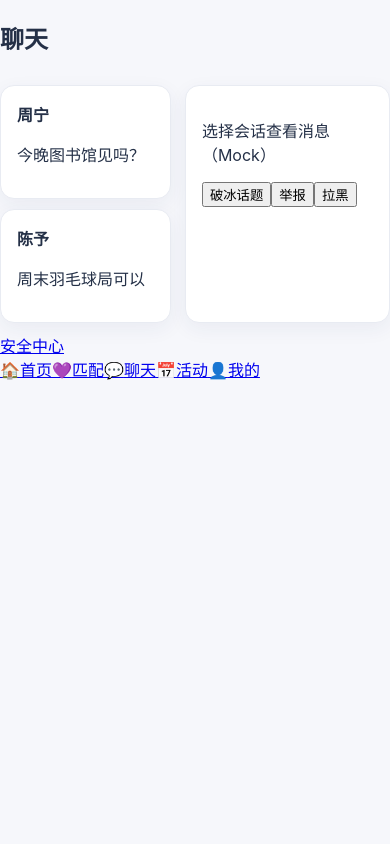
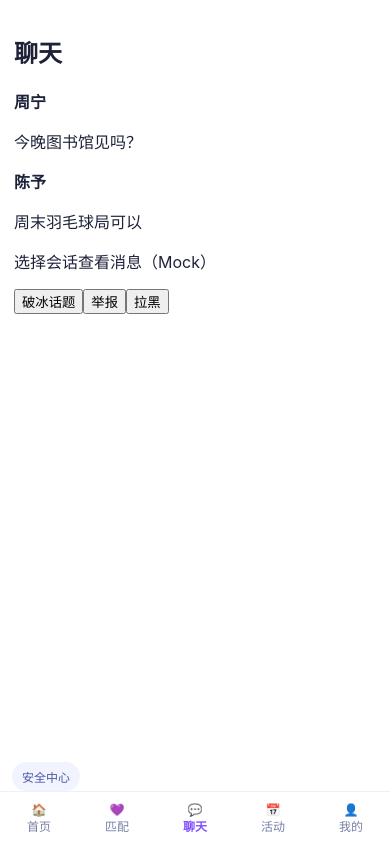
Before and after one commit to js9cpp57y4-jpg/friend-app, a React (Vite) app: page /chat in a window 390 px wide. Built offline with nearby package versions, Linux system fonts and the light colour scheme.

Commit message:
feat: apply mobile social app styles

```diff
--- a/src/styles/global.css
+++ b/src/styles/global.css
@@ -1 +1,17 @@
-:root{font-family:Inter,system-ui,sans-serif;background:#f6f7fb;color:#243047}*{box-sizing:border-box}body{margin:0}.app-shell{display:flex;min-height:100vh}.sidebar{width:220px;background:#fff;padding:20px;border-right:1px solid #e6e8ee}.nav{display:block;padding:10px;border-radius:10px;color:#4c5a74;text-decoration:none;margin:6px 0}.nav.active,.nav:hover{background:#eef3ff;color:#1d4ed8}.content{flex:1;padding:24px}.card{background:#fff;border:1px solid #e8ebf2;border-radius:14px;padding:16px;margin:10px 0;box-shadow:0 6px 20px rgba(35,56,100,.06)}.grid{display:grid;grid-template-columns:repeat(auto-fit,minmax(220px,1fr));gap:12px}.primary{background:#3b82f6;color:#fff;border:none;padding:8px 12px;border-radius:8px}.auth{max-width:420px;margin:10vh auto}.auth input{width:100%;padding:10px;margin:8px 0;border:1px solid #cfd6e4;border-radius:8px}.chat-layout{display:grid;grid-template-columns:1fr 1.2fr;gap:14px}
+:root{font-family:Inter,'PingFang SC',sans-serif;color:#1e2238}*{box-sizing:border-box}body{margin:0;background:linear-gradient(180deg,#eef1ff,#f8f8fc)}
+.mobile-stage{min-height:100vh;display:grid;place-items:center;padding:16px}
+.phone-shell{width:min(390px,100vw);height:min(780px,100vh);background:#fff;border-radius:34px;border:10px solid #111;overflow:hidden;display:flex;flex-direction:column;box-shadow:0 24px 64px rgba(44,54,103,.24)}
+.phone-content{flex:1;overflow:auto;padding:14px 14px 86px}
+.bottom-tab{position:sticky;bottom:0;display:grid;grid-template-columns:repeat(5,1fr);background:#fff;border-top:1px solid #eceffd}
+.tab-item{text-decoration:none;color:#7980a7;font-size:12px;display:grid;justify-items:center;padding:10px 2px}.tab-item.active{color:#7f51ff;font-weight:700}
+.feed-header h1{margin:0;background:linear-gradient(120deg,#4f73ff,#b05cff,#ff5ba5);-webkit-background-clip:text;color:transparent}
+.stories-row{display:flex;gap:8px;overflow:auto;margin-bottom:8px}.story-ring{padding:8px 12px;border-radius:999px;color:#fff;background:linear-gradient(120deg,#6d7bff,#cb5fff)}
+.feed-card,.swipe-card{background:#fff;border-radius:16px;padding:12px;box-shadow:0 10px 24px rgba(36,47,90,.1);margin:10px 0}
+.feed-visual,.swipe-photo{height:160px;border-radius:12px;display:grid;place-items:center;font-size:40px;background:linear-gradient(145deg,#dce6ff,#ffdced)}
+.tags{display:flex;gap:8px;flex-wrap:wrap}.tags span{background:#f2f4ff;border-radius:999px;padding:4px 10px;font-size:12px}
+.swipe-card{transition:all .22s ease}.swipe-card.left{transform:translateX(-28px) rotate(-2deg);opacity:.2}.swipe-card.right{transform:translateX(28px) rotate(2deg);opacity:.2}
+.actions{display:grid;grid-template-columns:repeat(3,1fr);gap:8px}.actions button{border:none;border-radius:12px;padding:11px}.actions button:last-child{background:linear-gradient(120deg,#5670ff,#c05eff,#ff60a8);color:#fff}
+.match-toast{position:fixed;top:20%;left:50%;transform:translateX(-50%);background:#1f2743;color:#fff;padding:10px 14px;border-radius:12px}
+@media (max-width:480px){.mobile-stage{padding:0}.phone-shell{width:100vw;height:100vh;border:none;border-radius:0}}
+
+.safety-link-wrap{padding:6px 12px 0}.safety-link{display:inline-block;padding:6px 10px;border-radius:999px;background:#f1f3ff;color:#4c58a4;text-decoration:none;font-size:12px}
```
